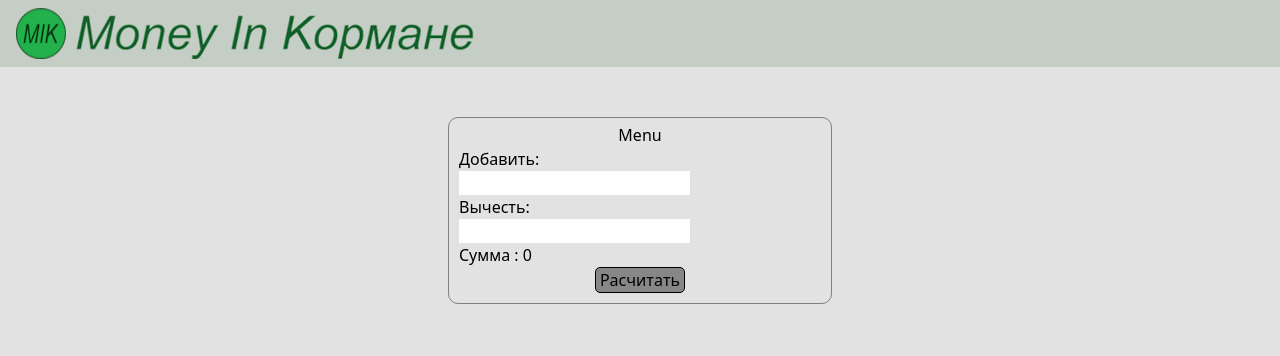
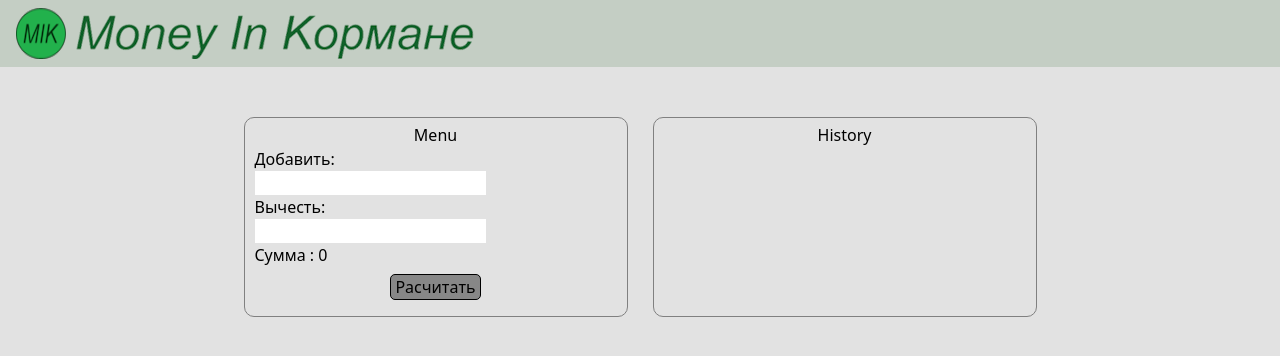
Before and after one commit to BpJ-inx/Money-in-Kormany, a Vue app: page / in a window 1280 px wide. Shown: the top 356 px of the page. Built offline with nearby package versions, Linux system fonts and the light colour scheme.

Commit message:
added history operation

```diff
--- a/src/assets/pages/main.scss
+++ b/src/assets/pages/mainStyle.scss
@@ -1,5 +1,6 @@
 .body_main {
     display: flex;
+    gap: 25px;
     justify-content: center;
     height: 100%;
     width: 100%;
@@ -9,12 +10,12 @@
 .menu_box {
     display: flex;
     flex-direction: column;
-    justify-content: center;
     border: 1px solid gray;
-    height: 100%;
+    min-height: 200px;
     width: 30%;
     padding: 5px 10px 10px 10px;
     border-radius: 10px;
+
 }
 
 .menu_button {
@@ -44,3 +45,14 @@
 .menu_data_input::-webkit-inner-spin-button {
     display: none;
 }
+
+.history_box {
+    display: flex;
+    flex-direction: column;
+
+    border: 1px solid gray;
+    min-height: 200px;
+    width: 30%;
+    padding: 5px 10px 10px 10px;
+    border-radius: 10px;
+}
--- /dev/null
+++ b/src/components/History_point.vue
@@ -0,0 +1,23 @@
+<template>
+    <div class='flex gap-1' v-for="point in responseHistoryPoint.slice().reverse()" :key="point[0]">
+        <div> {{ point[1] }} числа : </div>
+        <div>
+            <span v-if="point[2] > 0">приход {{ point[2] }}</span>
+            <span v-if="point[3] > 0 && point[2] > 0">,</span>
+            <span v-if="point[3] > 0"> расход {{ point[3] }} </span>
+        </div>
+    </div>
+</template>
+
+<script>
+export default {
+    props: {
+        responseHistoryPoint: {
+            type: Object,
+            required: true,
+        },
+    },
+}
+</script>
+
+<style lang="scss" scoped></style>
--- a/src/components/ui/navbar/UNavbar.vue
+++ b/src/components/ui/navbar/UNavbar.vue
@@ -24,5 +24,5 @@ export default {
 </script>
 
 <style lang="scss" scoped>
-@import '../../../assets/compmonents/navbar.scss';
+@import '../../../assets/compmonents/navbarStyle.scss';
 </style>
--- a/src/pages/main.vue
+++ b/src/pages/main.vue
@@ -8,35 +8,75 @@
             <button class="menu_button" @click="calculation">Расчитать</button>
 
         </div>
+        <div class="history_box">
+            <span class="flex flex-row justify-center">History</span>
+            <div v-if="isHistoryExist">
+                <History_point :responseHistoryPoint='history'></History_point>
+            </div>
+
+        </div>
     </div>
 </template>
 
 <script>
+import History_point from '../components/History_point.vue'
 export default {
     data() {
         return {
             sum: +localStorage.getItem('sum'),
+
         }
+    },
+    components: {
+        History_point
     },
     beforeCreate() {
         if (!localStorage.getItem('sum')) {
             localStorage.setItem('sum', 0)
+            localStorage.setItem('numberOfHistoryPoint', 0)
+            let history = []
+            localStorage.setItem('history', JSON.stringify(history))
         }
     },
     methods: {
         calculation() {
             let plus = +document.querySelector('.plus').value
             let minus = +document.querySelector('.minus').value
+            let history = JSON.parse(localStorage.getItem('history'))
+            let day = new Date().getDate()
+            let numberOfHistoryPoint = localStorage.getItem('numberOfHistoryPoint')
+            numberOfHistoryPoint++
+            localStorage.setItem('numberOfHistoryPoint', numberOfHistoryPoint)
+
+            this.isHistoryExist = true
             this.sum = this.sum + plus - minus
-            localStorage.setItem('sum', this.sum )
+            localStorage.setItem('sum', this.sum)
             document.querySelector('.plus').value = ''
             document.querySelector('.minus').value = ''
+
+            history.push([numberOfHistoryPoint,day, plus, minus]);
+
+            localStorage.setItem('history', JSON.stringify(history))
+            this.history = JSON.parse(localStorage.getItem('history'))
         },
     },
+    setup() {
+        let history = JSON.parse(localStorage.getItem('history'))
+        let isHistoryExist = true
+
+        if (history === null) {
+            isHistoryExist = false
+        }
+        return {
+            history,
+            isHistoryExist
+        }
+    }
+
 }
 
 </script>
 
 <style lang="scss" scoped>
-@import '../assets/pages/main.scss';
+@import '../assets/pages/mainStyle.scss';
 </style>
```
Also changed, not shown: src/assets/compmonents/navbarStyle.scss (renamed from src/assets/compmonents/navbar.scss).
